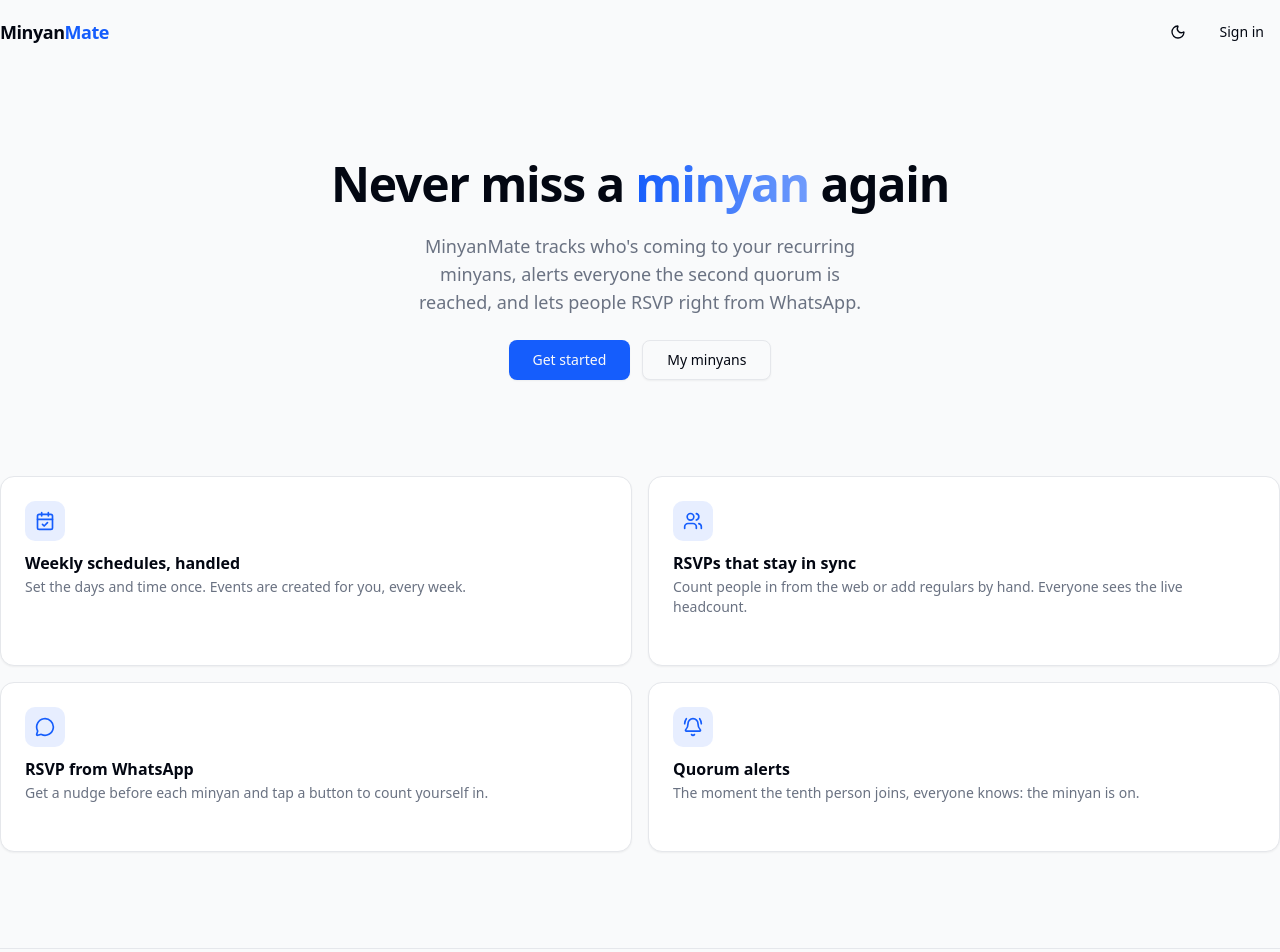
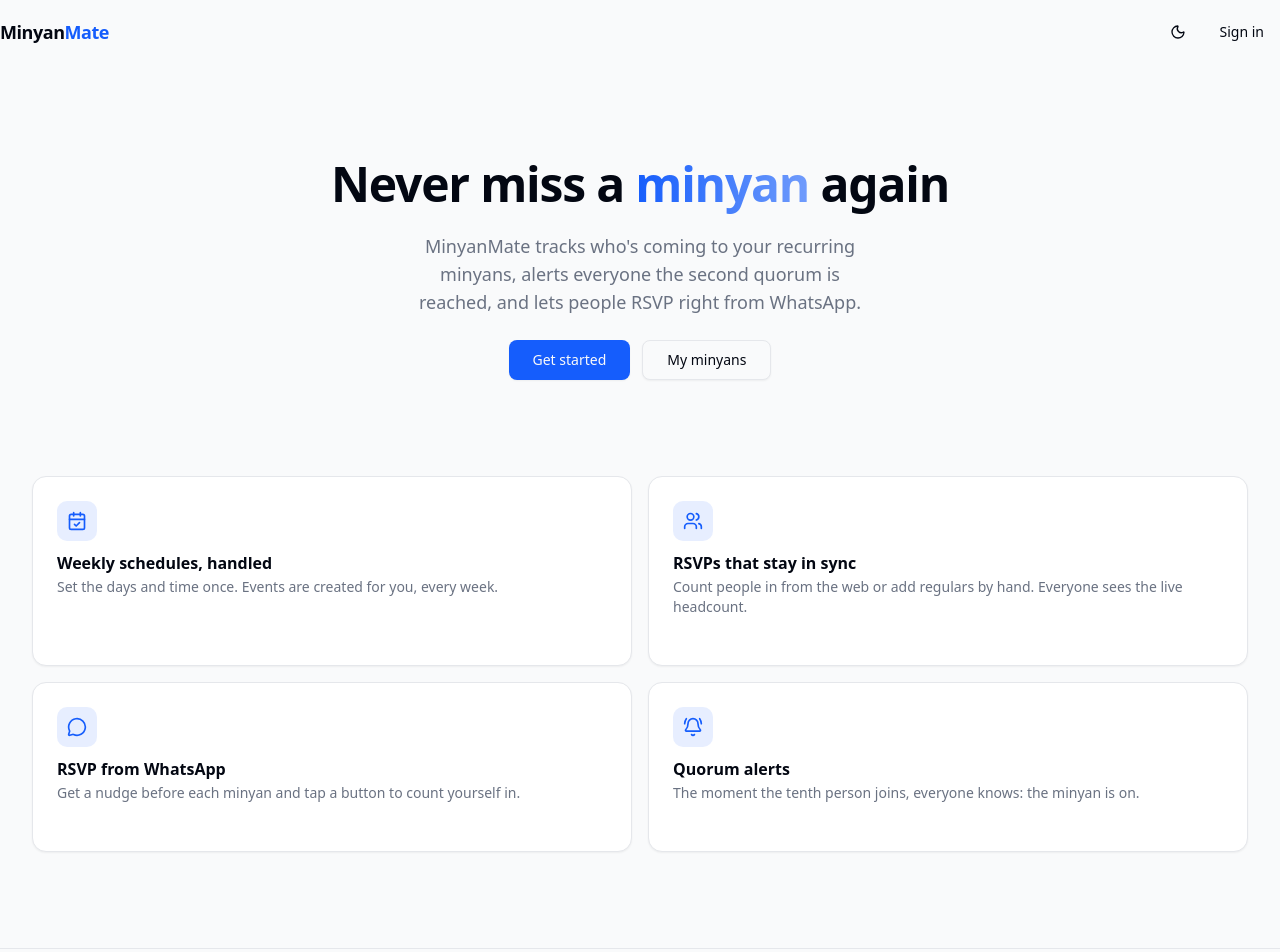
Before and after one commit to harrislloydlevy/minyanmate, a Next.js app in the folder apps/web/: page / in a window 1280 px wide. Shown: the top 952 px of the page. Built offline with nearby package versions, Linux system fonts and the light colour scheme.

Commit message:
fix: fill full width on large screens

```diff
--- a/apps/web/src/app/page.tsx
+++ b/apps/web/src/app/page.tsx
@@ -58,7 +58,7 @@ export default function Home() {
       </header>
 
       <main className="flex-1">
-        <section className="container flex flex-col items-center gap-6 py-24 text-center">
+        <section className="flex flex-col items-center gap-6 px-4 py-24 text-center sm:px-6 lg:px-8">
           <h1 className="max-w-2xl text-4xl font-extrabold tracking-tight text-balance sm:text-5xl">
             Never miss a{" "}
             <span className="bg-gradient-to-r from-primary to-primary/60 bg-clip-text text-transparent">
@@ -81,7 +81,7 @@ export default function Home() {
           </div>
         </section>
 
-        <section className="container grid gap-4 pb-24 sm:grid-cols-2">
+        <section className="grid gap-4 px-4 pb-24 sm:grid-cols-2 sm:px-6 lg:px-8">
           {features.map((feature) => (
             <Card key={feature.title}>
               <CardHeader>
```
